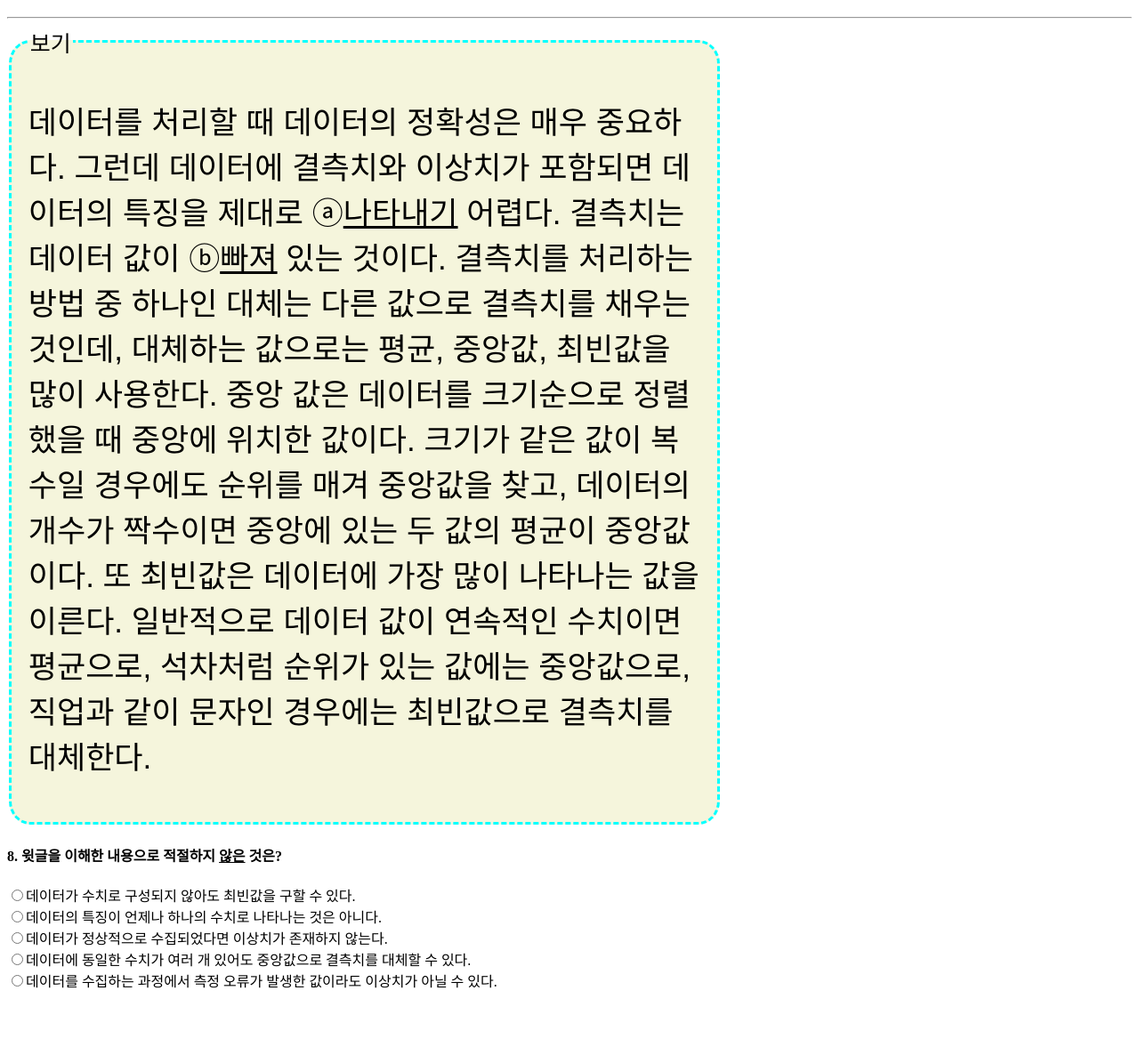
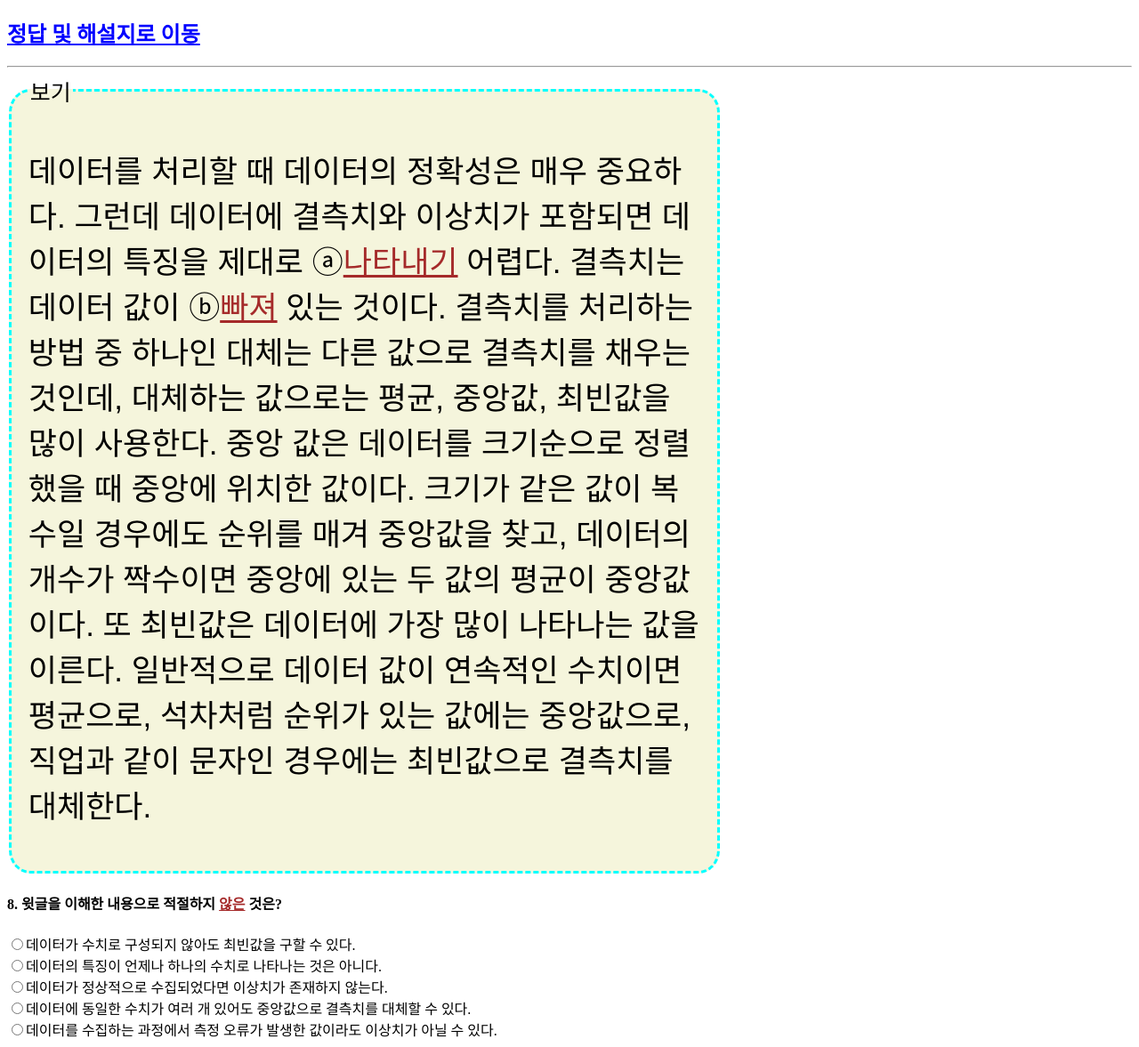
Before and after one commit to PDLAKE-1325/WebProgramming_10616, a plain HTML site: page 20240408/test20240408_css.html in a window 1280 px wide. Shown: the part 70-1247 px from the top of the page at 89% size. Before the commit the page ends 1192 px from the top, so only its background shows below. Drawn offline with Linux system fonts and the light colour scheme; a web font is replaced by a local one.

Commit message:
Add files via upload

```diff
--- a/20240408/test20240408_css.html
+++ b/20240408/test20240408_css.html
@@ -22,11 +22,17 @@
             border-width: 3px;
             border-radius: 3%;
         }
+        fieldset:hover{
+            border-color: burlywood;
+        }
         p {
             font-family: "Hi Melody", sans-serif;
             font-weight: 400;
             font-style: normal;
             font-size: 35px;
+        }
+        u{
+            color: brown;
         }
         h1 {
             font-family: "Gugi", sans-serif;
@@ -35,12 +41,30 @@
             color: darkcyan;
             text-align: center;
         }
-
-
+        a:visited{
+            color: blue;
+        }
+        a:link{
+            color: aqua;
+        }
+        a:hover{
+            color: blueviolet;
+        }
+        label:hover{
+            background-color: chartreuse;
+        }
+        #n2:hover{
+            background-color: aquamarine;
+        }
+        .odd:hover{
+            background-color: yellow;
+            font-size: larger;
+        }
     </style>
 </head>
 <body>
     <h1>2024년 대학수학능력시험 국어영역 기출</h1>
+    <h2><a href="">정답 및 해설지로 이동</a></h2>
     <hr>
     <fieldset style="width: 20cm;">
         <legend> 보기 </legend>
@@ -61,12 +85,12 @@
         </p>
     </fieldset>
     <h4><b>8.</b> 윗글을 이해한 내용으로 적절하지 <u>않은</u> 것은?</h4>
-    <input type="radio" name="ans">데이터가 수치로 구성되지 않아도 최빈값을 구할 수 있다.<br>
-    <input type="radio" name="ans">데이터의 특징이 언제나 하나의 수치로 나타나는 것은 아니다.<br>
-    <input type="radio" name="ans">데이터가 정상적으로 수집되었다면 이상치가 존재하지 않는다.<br>
-    <input type="radio" name="ans">데이터에 동일한 수치가 여러 개 있어도 중앙값으로 결측치를
-    대체할 수 있다.<br>
-    <input type="radio" name="ans">데이터를 수집하는 과정에서 측정 오류가 발생한 값이라도
-    이상치가 아닐 수 있다.<br>
+    <input type="radio" name="ans" id="a1"><label for="a1" id="n1" class="odd">데이터가 수치로 구성되지 않아도 최빈값을 구할 수 있다.</label><br>
+    <input type="radio" name="ans" id="a2"><label for="a2" id="n2">데이터의 특징이 언제나 하나의 수치로 나타나는 것은 아니다.</label><br>
+    <input type="radio" name="ans" id="a3"><label for="a3" id="n3" class="odd">데이터가 정상적으로 수집되었다면 이상치가 존재하지 않는다.</label><br>
+    <input type="radio" name="ans" id="a4"><label for="a4" id="n4">데이터에 동일한 수치가 여러 개 있어도 중앙값으로 결측치를
+    대체할 수 있다.</label><br>
+    <input type="radio" name="ans" id="a5"><label for="a5" id="n5" class="odd">데이터를 수집하는 과정에서 측정 오류가 발생한 값이라도
+    이상치가 아닐 수 있다.</label><br>
 </body>
 </html>
```
